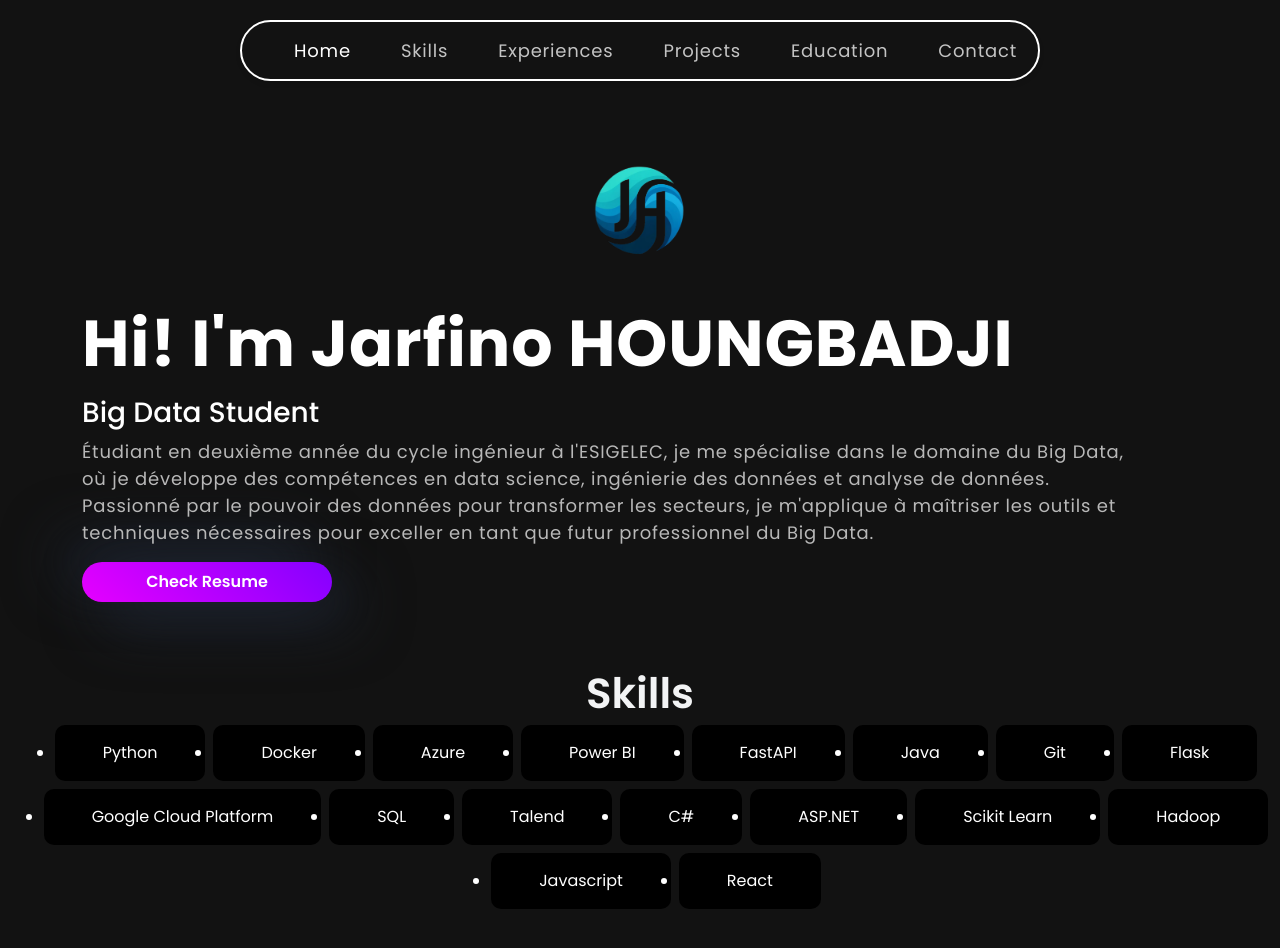
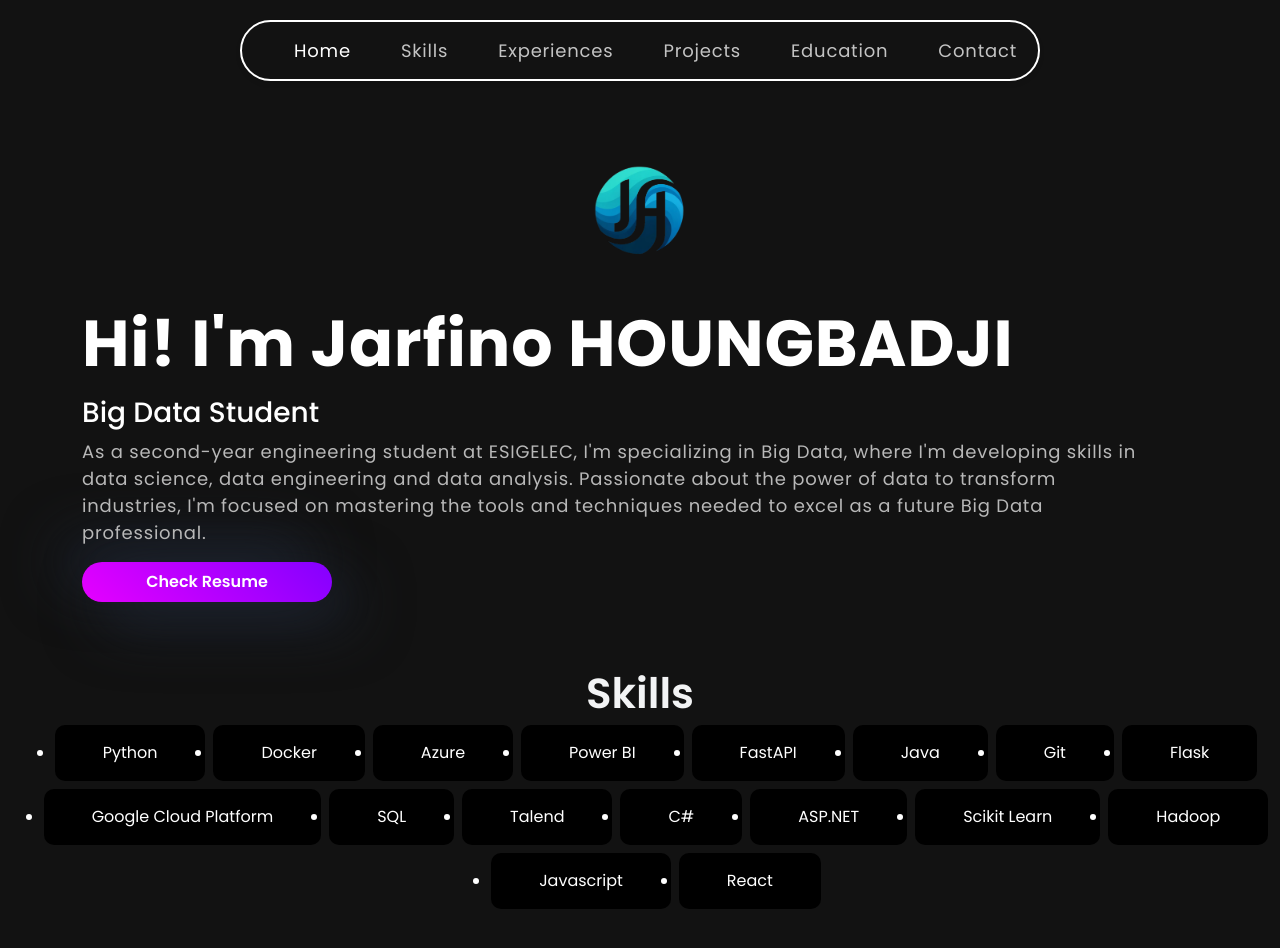
Before and after one commit to jaja07/Portfolio, a React (Create React App) app: page / in a window 1280 px wide. Shown: the top 948 px of the page. Built offline with nearby package versions, Linux system fonts and the light colour scheme.

Commit message:
Mise à jour de la bannière

```diff
--- a/src/components/Banner/banner.js
+++ b/src/components/Banner/banner.js
@@ -52,7 +52,7 @@ export const Banner = () => {
               <h1>{`Hi! I'm Jarfino HOUNGBADJI`}</h1>
               <h3>{"Big Data Student"}</h3>
               <p>
-              Étudiant en deuxième année du cycle ingénieur à l'ESIGELEC, je me spécialise dans le domaine du Big Data, où je développe des compétences en data science, ingénierie des données et analyse de données. Passionné par le pouvoir des données pour transformer les secteurs, je m'applique à maîtriser les outils et techniques nécessaires pour exceller en tant que futur professionnel du Big Data.
+              As a second-year engineering student at ESIGELEC, I'm specializing in Big Data, where I'm developing skills in data science, data engineering and data analysis. Passionate about the power of data to transform industries, I'm focused on mastering the tools and techniques needed to excel as a future Big Data professional.
               </p>
             </div>
           )}
```
